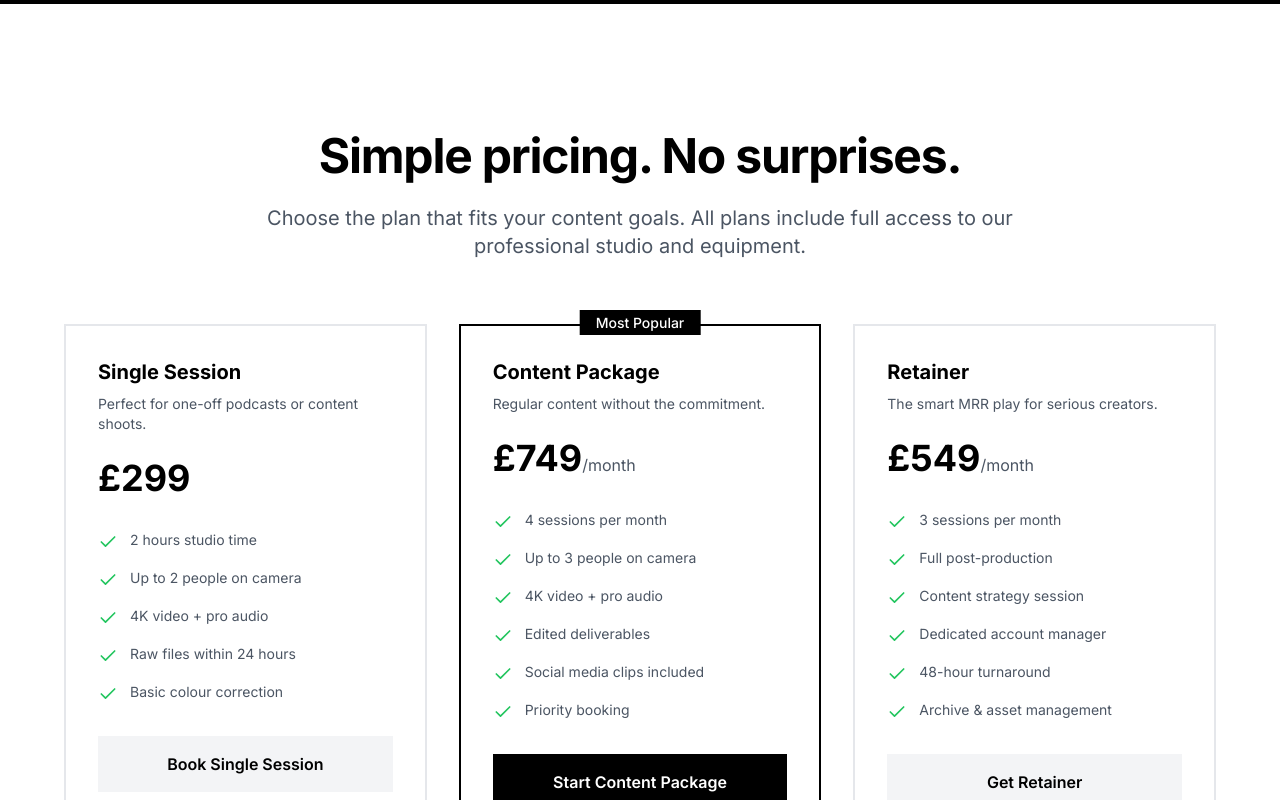
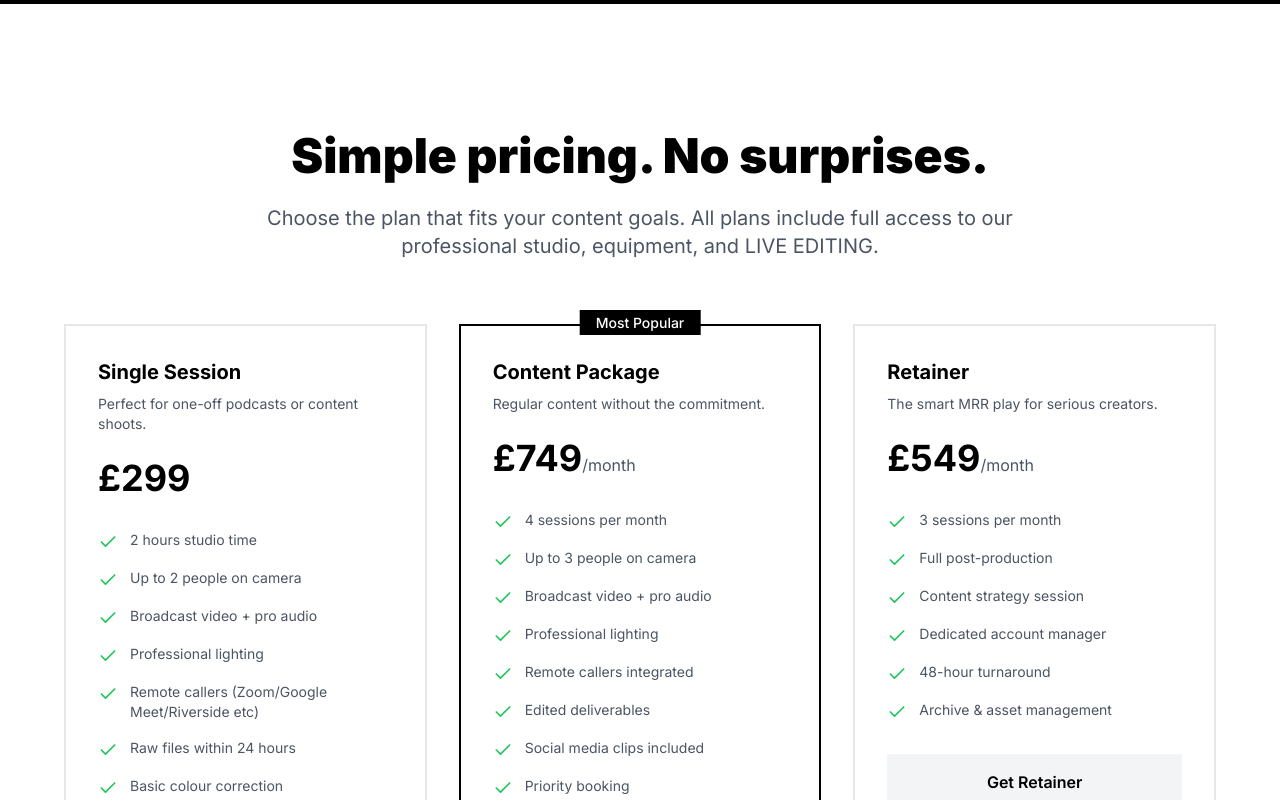
Before and after one commit to TA-OG/streamtoday, a Next.js app: page /pricing in a window 1280 px wide. Shown: the part 340-1140 px from the top of the page. Built offline with nearby package versions, Linux system fonts and the light colour scheme.

Commit message:
Update copy: LIVE EDITING USP, two studios, accurate equipment, fixed CTA button, updated FAQ

```diff
--- a/src/components/sections/CTA.tsx
+++ b/src/components/sections/CTA.tsx
@@ -4,25 +4,25 @@ import { ArrowRight } from "lucide-react";
 export function CTA() {
   return (
     <section className="py-24 lg:py-32 bg-gray-900 text-white">
-      <div className="max-w-4xl mx-auto section-padding text-center">
-        <h2 className="heading-lg mb-6">
+      <div className="max-w-4xl mx-auto px-4 sm:px-6 lg:px-8 text-center">
+        <h2 className="text-3xl sm:text-4xl lg:text-5xl font-bold tracking-tight mb-6">
           Ready to create something worth watching?
         </h2>
-        <p className="body-lg text-gray-400 mb-10 max-w-2xl mx-auto">
+        <p className="text-lg sm:text-xl text-gray-400 mb-10 max-w-2xl mx-auto">
           Book your session today. Your audience is waiting.
         </p>
 
         <div className="flex flex-col sm:flex-row gap-4 justify-center">
           <Link
             href="/book"
-            className="btn-primary bg-white text-black hover:bg-gray-200 text-lg"
+            className="bg-white text-black px-8 py-4 font-semibold hover:bg-gray-200 transition-colors inline-flex items-center justify-center text-lg"
           >
             Book Your Session
             <ArrowRight className="ml-2" size={20} />
           </Link>
           <Link
             href="/contact"
-            className="btn-secondary border-white text-white hover:bg-white/10 text-lg"
+            className="bg-transparent border-2 border-white text-white px-8 py-4 font-semibold hover:bg-white/10 transition-colors inline-flex items-center justify-center text-lg"
           >
             Ask a Question
           </Link>
--- a/src/components/sections/Pricing.tsx
+++ b/src/components/sections/Pricing.tsx
@@ -9,12 +9,14 @@ const plans = [
     features: [
       "2 hours studio time",
       "Up to 2 people on camera",
-      "4K video + pro audio",
+      "Broadcast video + pro audio",
+      "Professional lighting",
+      "Remote callers (Zoom/Google Meet/Riverside etc)",
       "Raw files within 24 hours",
       "Basic colour correction",
     ],
     cta: "Book Single Session",
-    href: "/book?plan=single",
+    href: "https://streamtoday.as.me/?appointmentType=42416301",
     popular: false,
   },
   {
@@ -25,13 +27,15 @@ const plans = [
     features: [
       "4 sessions per month",
       "Up to 3 people on camera",
-      "4K video + pro audio",
+      "Broadcast video + pro audio",
+      "Professional lighting",
+      "Remote callers integrated",
       "Edited deliverables",
       "Social media clips included",
       "Priority booking",
     ],
     cta: "Start Content Package",
-    href: "/book?plan=package",
+    href: "https://streamtoday.as.me/?appointmentType=42416302",
     popular: true,
   },
   {
@@ -48,7 +52,7 @@ const plans = [
       "Archive & asset management",
     ],
     cta: "Get Retainer",
-    href: "/book?plan=retainer",
+    href: "https://streamtoday.as.me/?appointmentType=42416303",
     popular: false,
   },
 ];
@@ -56,13 +60,13 @@ const plans = [
 export function Pricing() {
   return (
     <section id="pricing" className="py-24 lg:py-32 bg-white">
-      <div className="max-w-7xl mx-auto section-padding">
+      <div className="max-w-7xl mx-auto px-4 sm:px-6 lg:px-8">
         {/* Section Header */}
         <div className="text-center max-w-3xl mx-auto mb-16">
-          <h2 className="heading-lg mb-6">Simple pricing. No surprises.</h2>
-          <p className="body-lg">
+          <h2 className="text-4xl lg:text-5xl font-black text-black mb-6">Simple pricing. No surprises.</h2>
+          <p className="text-xl text-gray-600">
             Choose the plan that fits your content goals. All plans include full access
-            to our professional studio and equipment.
+            to our professional studio, equipment, and LIVE EDITING.
           </p>
         </div>
 
@@ -106,8 +110,10 @@ export function Pricing() {
                 ))}
               </ul>
 
-              <Link
+              <a
                 href={plan.href}
+                target="_blank"
+                rel="noopener noreferrer"
                 className={`block text-center py-4 font-semibold transition-colors ${
                   plan.popular
                     ? "bg-black text-white hover:bg-gray-800"
@@ -115,7 +121,7 @@ export function Pricing() {
                 }`}
               >
                 {plan.cta}
-              </Link>
+              </a>
             </div>
           ))}
         </div>
--- a/src/components/sections/Services.tsx
+++ b/src/components/sections/Services.tsx
@@ -1,24 +1,24 @@
-import { Mic, Video, Users, Clapperboard, Radio, Coffee } from "lucide-react";
+import { Mic, Video, Users, Radio, Coffee, Scissors } from "lucide-react";
 import Image from "next/image";
 
 const services = [
   {
     icon: Mic,
     title: "Podcast Recording",
-    description: "Professional audio capture with industry-standard mics and acoustic treatment. Multi-track recording for up to 4 guests.",
-    features: ["4K video optional", "Remote guest integration", "Same-day raw files"],
+    description: "Professional audio capture with Rode PodMic and acoustic treatment. Multi-track recording for up to 4 guests in The Cave, 8 in Studio One.",
+    features: ["Broadcast video optional", "Remote guest integration", "Same-day raw files"],
   },
   {
     icon: Video,
     title: "Video Content",
-    description: "YouTube-ready productions, social clips, and branded content. Shot on cinema-grade cameras with professional lighting.",
+    description: "YouTube-ready productions, social clips, and branded content. Shot on Panasonic broadcast cameras with professional lighting.",
     features: ["Multi-camera setups", "Professional lighting", "Color grading included"],
   },
   {
-    icon: Clapperboard,
-    title: "Social Media Packages",
-    description: "Batch-shoot a month of content in one session. Vertical video optimised for TikTok, Instagram Reels, and Shorts.",
-    features: ["Vertical + horizontal", "Trending audio licensing", "Caption templates"],
+    icon: Scissors,
+    title: "LIVE EDITING",
+    description: "Our unique USP. Real-time editing while you record. Your content is cut, polished and ready as you finish the session.",
+    features: ["Real-time cuts", "Instant feedback", "Leave with edited content"],
   },
   {
     icon: Users,
@@ -53,7 +53,8 @@ export function Services() {
             Everything you need to create.
           </h2>
           <p className="text-xl text-gray-600 leading-relaxed">
-            From podcast recording to full video production. One studio, every format, professional results every time.
+            From podcast recording to full video production. Two studios, every format, professional results every time.
+            Plus our unique LIVE EDITING while you record.
           </p>
         </div>
 
--- a/src/components/sections/Studio.tsx
+++ b/src/components/sections/Studio.tsx
@@ -2,22 +2,24 @@ import Image from 'next/image';
 
 const features = [
   {
-    title: "4K Cinema Cameras",
-    description: "Sony FX6 and Blackmagic Pocket 6K for broadcast-quality video.",
+    title: "Ex-BBC/Sky Broadcast Cameras",
+    description: "Panasonic broadcast cameras as standard. Sony FX6 available as additional hire (POA).",
   },
   {
     title: "Pro Audio Chain",
-    description: "Shure SM7B mics, SSL mixing, and acoustic-treated space.",
+    description: "Digital mixer with live processing for that big radio sound. Rode PodMic standard, Sennheiser lav wireless mics available. Shure SM7B available as additional hire.",
   },
   {
-    title: "The Cave Studio",
-    description: "An intimate, distinct space with green living walls and industrial brick.",
+    title: "Two Studios",
+    description: "Studio One: large studio with customisable backdrop for up to 8 people. Cave Studio: cosy studio for max 4 people, ideal for 2.",
   },
   {
-    title: "Lace Market Location",
-    description: "20 Fletcher Gate, Nottingham. Tram, train, and parking nearby.",
+    title: "LIVE EDITING",
+    description: "Real-time editing while recordings take place. Your content is cut and polished as you create it.",
   },
 ];
+
+
 
 export function Studio() {
   return (
@@ -30,12 +32,11 @@ export function Studio() {
               The Space
             </span>
             <h2 className="text-4xl lg:text-5xl font-black text-black mb-8 leading-tight">
-              A space built for creators who take their content seriously.
+              Two studios. One mission. Professional content.
             </h2>
             <p className="text-xl text-gray-600 mb-12 leading-relaxed">
-              Located in Nottingham&apos;s historic Lace Market, our studio combines
-              industrial character with professional-grade equipment. No compromises.
-              No distractions. Just create.
+              Located in Nottingham&apos;s historic Lace Market. Studio One for larger productions up to 8 people.
+              The Cave for intimate sessions up to 4. Both with LIVE EDITING while you record.
             </p>
 
             <div className="grid sm:grid-cols-2 gap-10">
@@ -50,48 +51,48 @@ export function Studio() {
             </div>
           </div>
 
-          {/* Image Grid */}
+          {/* Image Grid - Studio Photos */}
           <div className="order-1 lg:order-2 grid grid-cols-2 gap-4">
             <div className="space-y-4">
               <div className="aspect-[4/5] relative rounded-2xl overflow-hidden shadow-2xl">
                 <Image
-                  src="/images/cave-studio.png"
-                  alt="The Cave Studio Nottingham"
+                  src="/images/studio-hero-1.jpg"
+                  alt="Studio One"
                   fill
                   className="object-cover"
                 />
                 <div className="absolute inset-0 bg-gradient-to-t from-black/60 to-transparent flex items-end p-6">
-                  <span className="text-white font-bold text-sm uppercase tracking-widest">The Cave Studio</span>
+                  <span className="text-white font-bold text-sm uppercase tracking-widest">Studio One</span>
                 </div>
               </div>
-              <div className="aspect-square relative rounded-2xl overflow-hidden shadow-xl grayscale hover:grayscale-0 transition-all duration-500">
+              <div className="aspect-square relative rounded-2xl overflow-hidden shadow-xl">
                 <Image
-                  src="/images/hero-dark.jpg"
-                  alt="Professional Recording Equipment"
+                  src="/images/studio-hero-2.jpg"
+                  alt="Studio Equipment"
                   fill
                   className="object-cover"
                 />
               </div>
             </div>
             <div className="space-y-4 pt-12">
-              <div className="aspect-square relative rounded-2xl overflow-hidden shadow-xl grayscale hover:grayscale-0 transition-all duration-500">
+              <div className="aspect-square relative rounded-2xl overflow-hidden shadow-xl">
                 <Image
-                  src="/images/logo-wide.jpg"
-                  alt="Studio Environment"
+                  src="/images/cave-studio.png"
+                  alt="The Cave Studio"
                   fill
                   className="object-cover"
                 />
+                <div className="absolute inset-0 bg-gradient-to-t from-black/60 to-transparent flex items-end p-6">
+                  <span className="text-white font-bold text-sm uppercase tracking-widest">The Cave</span>
+                </div>
               </div>
               <div className="aspect-[4/5] relative rounded-2xl overflow-hidden shadow-2xl">
-                <div className="w-full h-full bg-red-600 flex items-center justify-center p-8">
-                   <Image
-                    src="/images/logo-sq-transparent.png"
-                    alt="StreamToday Logo"
-                    width={150}
-                    height={150}
-                    className="object-contain brightness-0 invert"
-                  />
-                </div>
+                <Image
+                  src="/images/green-room-1.jpg"
+                  alt="Green Room"
+                  fill
+                  className="object-cover"
+                />
               </div>
             </div>
           </div>
```
Also changed, not shown: src/components/sections/FAQ.tsx (+8 -8 lines).
